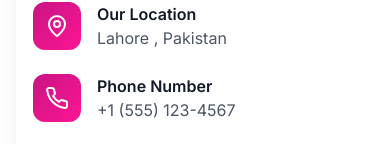
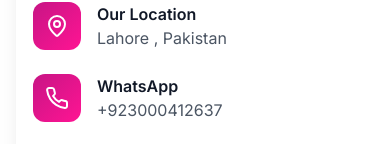
Before and after one commit to NoumanSher/smartstudycenter, a Next.js app: page /contact in a window 390 px wide. Shown: the part 475-619 px from the top of the page. Built offline with nearby package versions, Linux system fonts and the light colour scheme.

Commit message:
update phone number

```diff
--- a/app/contact/page.tsx
+++ b/app/contact/page.tsx
@@ -8,6 +8,8 @@ import { Input } from '@/components/ui/input';
 import { Textarea } from '@/components/ui/textarea';
 import { Select, SelectContent, SelectItem, SelectTrigger, SelectValue } from '@/components/ui/select';
 import { useState } from 'react';
+
+// removed custom WhatsApp SVG — using `Phone` from lucide-react instead
 
 interface FormErrors {
   firstName?: string;
@@ -170,7 +172,9 @@ export default function ContactPage() {
                 <div className="space-y-6">
                   {[
                     { icon: MapPin, title: 'Our Location', content: 'Lahore , Pakistan' },
-                    { icon: Phone, title: 'Phone Number', content: '+1 (555) 123-4567' },
+                    { icon: Phone, title: 'WhatsApp', content: (
+                      <a href="https://wa.me/923000412637?text=Hello%2C%20I%27m%20interested%20in%20your%20services" target="_blank" rel="noopener noreferrer" className="text-gray-600 hover:underline">+923000412637</a>
+                    ) },
                     { icon: Mail, title: 'Email Address', content: 'support.smartstudycenter@gmail.com' },
                     { icon: Clock, title: 'Working Hours', content: 'Mon - Fri: 9:00 AM - 6:00 PM' },
                   ].map((item, index) => (
```
